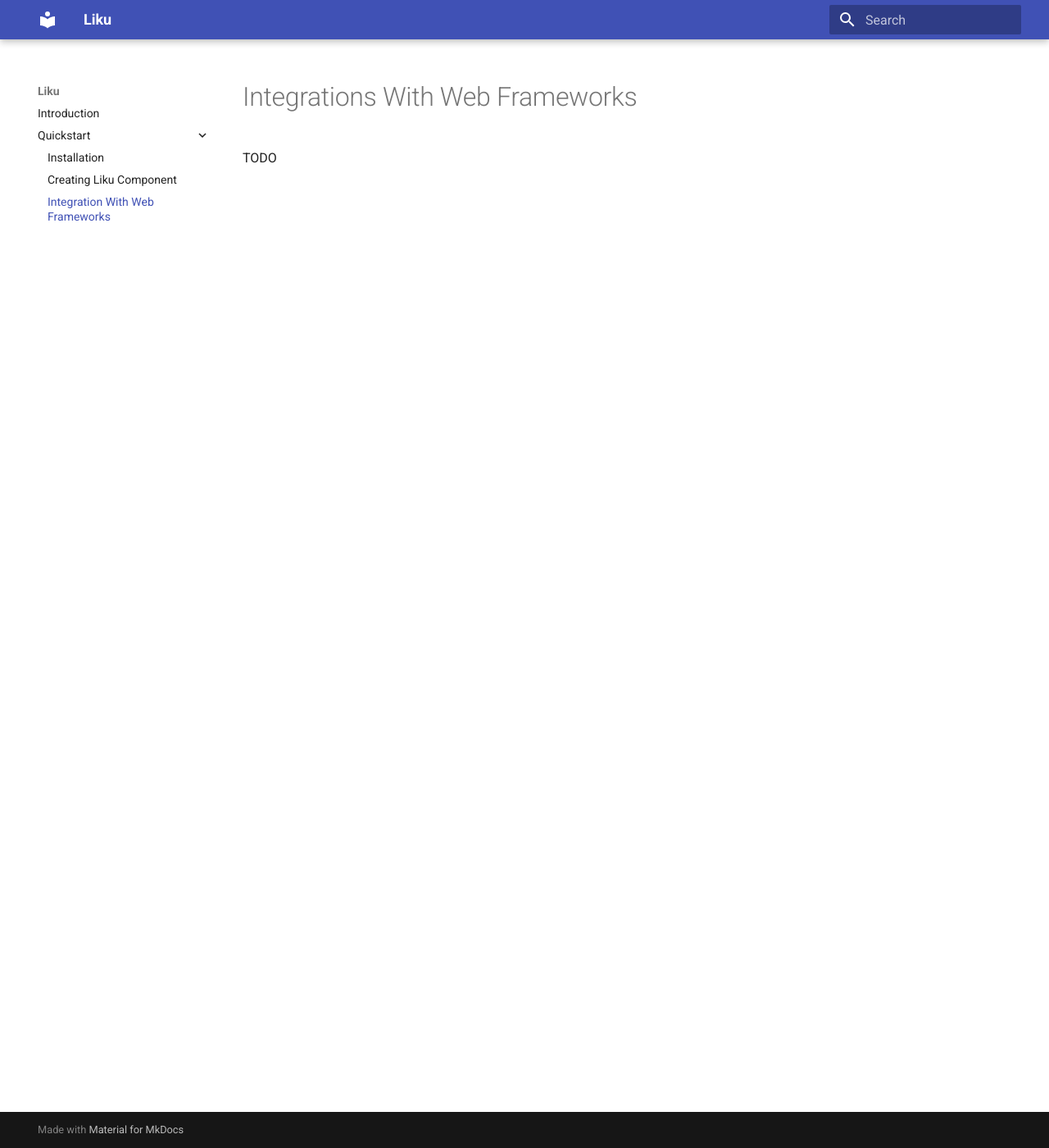
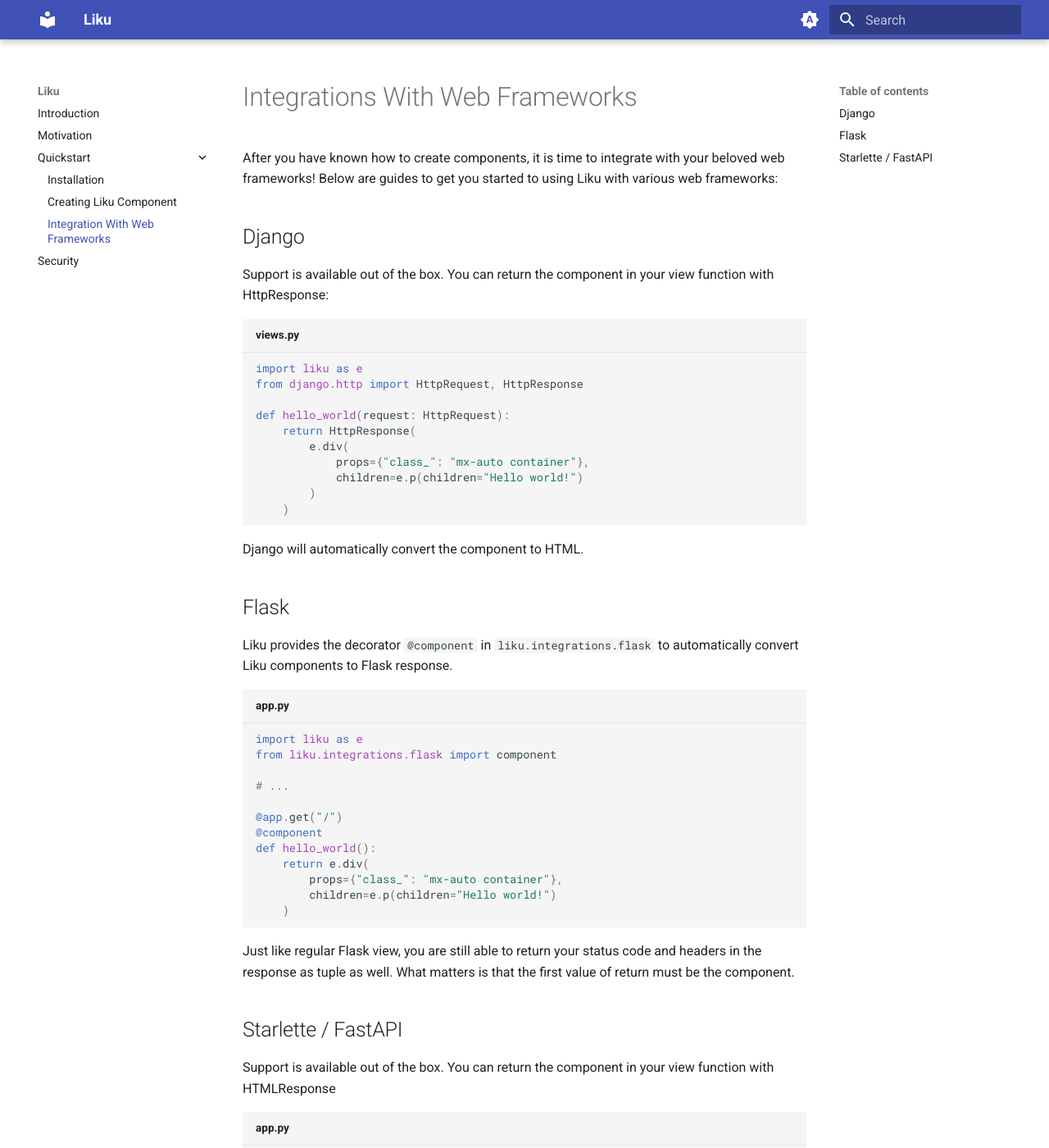
Before and after one commit to rorre/liku, an MkDocs documentation site: the page built from docs/quickstart/integration.md, in a window 1280 px wide and 1400 px high. Shown: the whole window at 82% size. Built offline with MkDocs 1.6.1 and Material for MkDocs 9.7.7, drawn with Linux system fonts in a browser that asks for light colours; some of the changed text lies outside the part shown.

Commit message:
Update docs

````diff
--- a/docs/quickstart/integration.md
+++ b/docs/quickstart/integration.md
@@ -1,3 +1,65 @@
 # Integrations With Web Frameworks
 
-TODO
+After you have known how to create components, it is time to integrate with your beloved web frameworks!
+Below are guides to get you started to using Liku with various web frameworks:
+
+## Django
+
+Support is available out of the box. You can return the component in your view function with HttpResponse:
+
+```py title="views.py"
+import liku as e
+from django.http import HttpRequest, HttpResponse
+
+def hello_world(request: HttpRequest):
+    return HttpResponse(
+        e.div(
+            props={"class_": "mx-auto container"},
+            children=e.p(children="Hello world!")
+        )
+    )
+```
+
+Django will automatically convert the component to HTML.
+
+## Flask
+
+Liku provides the decorator `@component` in `liku.integrations.flask` to automatically convert
+Liku components to Flask response.
+
+```py title="app.py"
+import liku as e
+from liku.integrations.flask import component
+
+# ...
+
+@app.get("/")
+@component
+def hello_world():
+    return e.div(
+        props={"class_": "mx-auto container"},
+        children=e.p(children="Hello world!")
+    )
+```
+
+Just like regular Flask view, you are still able to return your status code and headers in the response
+as tuple as well. What matters is that the first value of return must be the component.
+
+## Starlette / FastAPI
+
+Support is available out of the box. You can return the component in your view function with HTMLResponse
+
+```py title="app.py"
+import liku as e
+
+# ...
+
+@app.get("/", response_class=HTMLResponse)
+async def hello_world():
+    return e.div(
+        props={"class_": "mx-auto container"},
+        children=e.p(children="Hello world!")
+    )
+```
+
+Starlette or FastAPI convert the component to HTML.
--- a/mkdocs.yml
+++ b/mkdocs.yml
@@ -1,13 +1,44 @@
 site_name: Liku
 theme:
   name: material
+  palette:
+    # Palette toggle for automatic mode
+    - media: "(prefers-color-scheme)"
+      toggle:
+        icon: material/brightness-auto
+        name: Switch to light mode
+
+    # Palette toggle for light mode
+    - media: "(prefers-color-scheme: light)"
+      scheme: default
+      toggle:
+        icon: material/brightness-7
+        name: Switch to dark mode
+
+    # Palette toggle for dark mode
+    - media: "(prefers-color-scheme: dark)"
+      scheme: slate
+      toggle:
+        icon: material/brightness-4
+        name: Switch to system preference
 markdown_extensions:
   - admonition
   - pymdownx.details
   - pymdownx.superfences
+  - pymdownx.highlight:
+      anchor_linenums: true
+      line_spans: __span
+      pygments_lang_class: true
+  - pymdownx.inlinehilite
+  - pymdownx.snippets
+  - pymdownx.superfences
+  - attr_list
+  - md_in_html
 nav:
   - Introduction: "index.md"
+  - Motivation: "motivation.md"
   - Quickstart:
       - Installation: "quickstart/installation.md"
       - Creating Liku Component: "quickstart/components.md"
       - Integration With Web Frameworks: "quickstart/integration.md"
+  - Security: "security.md"
````
Also changed, not shown: README.md (+1 -1 lines), docs/index.md (+9 -18 lines), docs/motivation.md (added, +20 -0 lines), docs/quickstart/components.md (+4 -2 lines), docs/quickstart/installation.md (+13 -1 lines), docs/security.md (added, +64 -0 lines).
